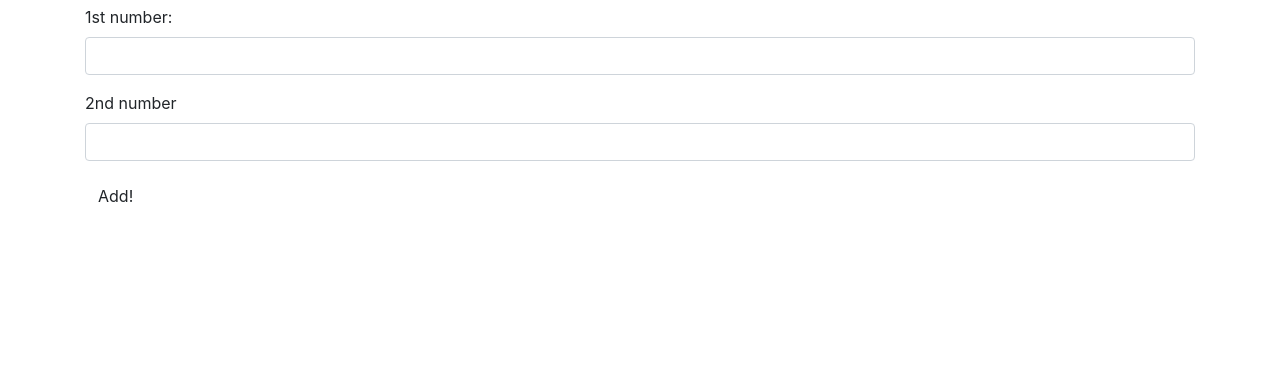
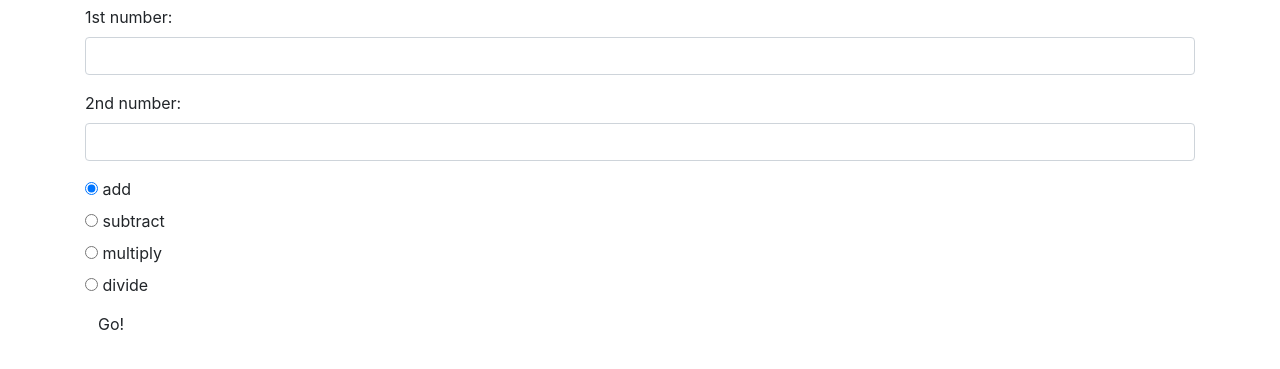
Before and after one commit to szahlan/Calculator, a plain HTML site: page index.html in a window 1280 px wide. Shown: the part 51-420 px from the top of the page. Drawn offline with Linux system fonts and the light colour scheme.

Commit message:
Add radio buttons got user to choose operation to perform.

```diff
--- a/index.html
+++ b/index.html
@@ -10,18 +10,43 @@
 <body>
   <div class="container">
     <h1>Calculator</h1>
-    <form id="add">
+    <form id="calculator">
       <div class="form-group">
-        <label for="add1">1st number:</label>
-        <input id="add1" class="form-control" type="text">
+        <label for="input1">1st number:</label>
+        <input id="input1" class="form-control" type="text">
       </div>
       <div class="form-group">
-        <label for="add2">2nd number</label>
-        <input id="add2" class="form-control" type="text">
+        <label for="input2">2nd number:</label>
+        <input id="input2" class="form-control" type="text">
       </div>
-      <button type="submit" class="btn">Add!</button>
+      <div class="radio">
+        <label>
+          <input type="radio" name="operator" value="add" checked>
+          add
+        </label>
+      </div>
+      <div class="radio">
+        <label>
+          <input type="radio" name="operator" value="subtract">
+          subtract
+        </label>
+      </div>
+      <div class="radio">
+        <label>
+          <input type="radio" name="operator" value="multiply">
+          multiply
+        </label>
+      </div>
+      <div class="radio">
+        <label>
+          <input type="radio" name="operator" value="divide">
+          divide
+        </label>
+      </div>
+      <button type="submit" class="btn">Go!</button>
     </form>
     <div id="output">
+
     </div>
   </div>
 </body>
```
